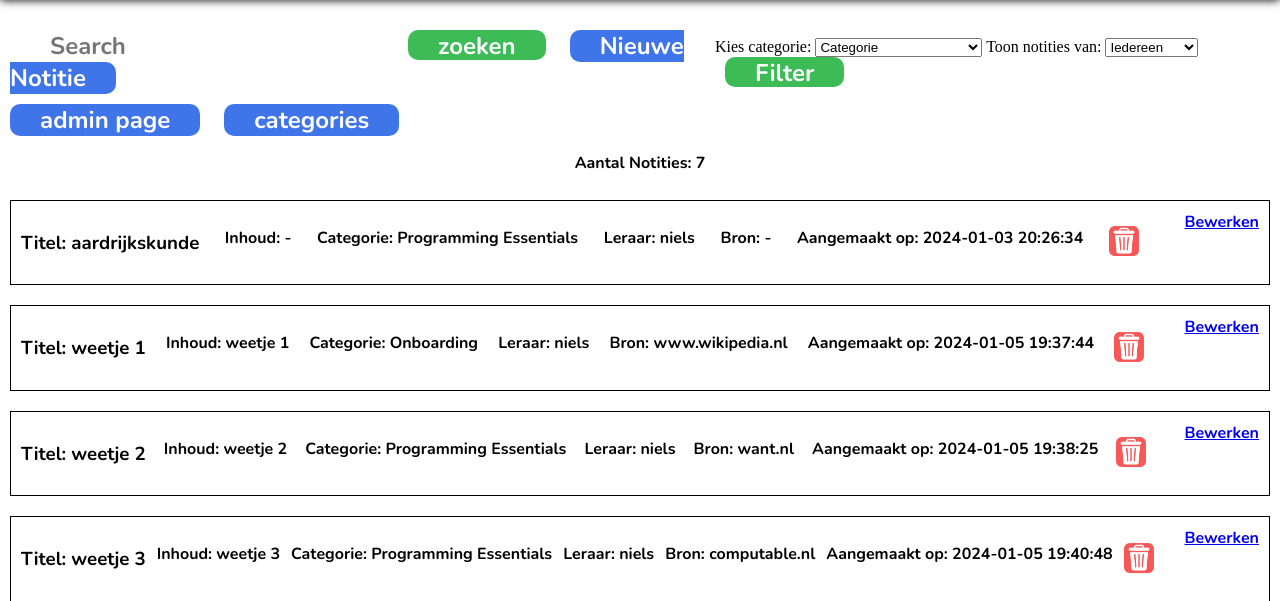
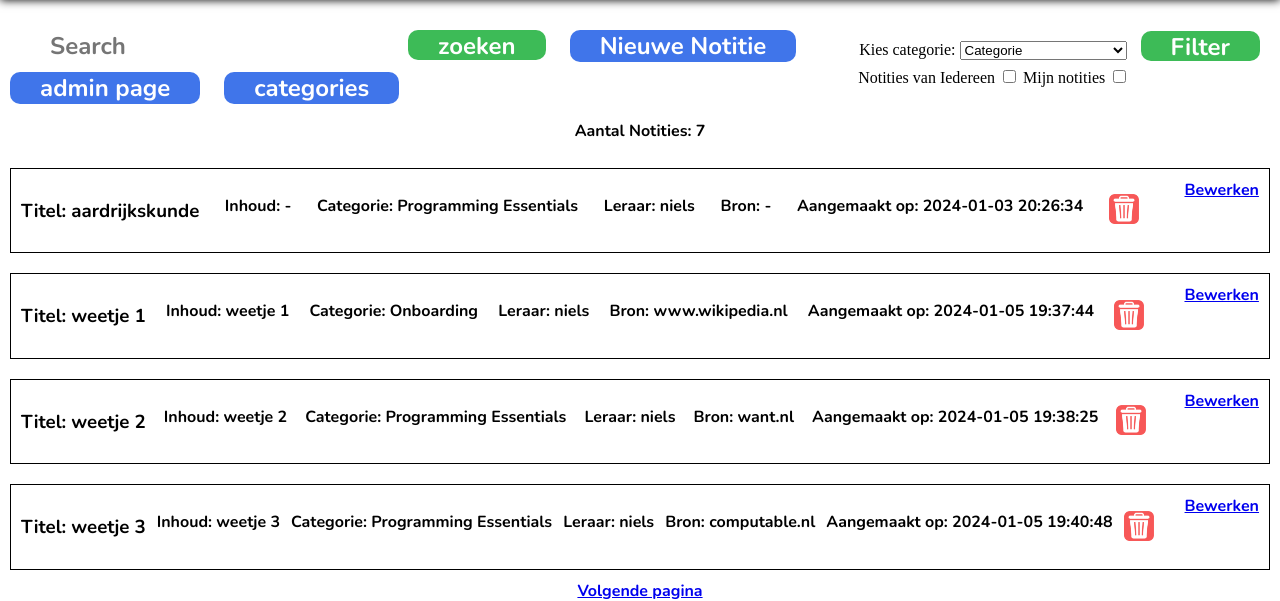
Before and after one commit to Adam-1052189/WP2_security, a Flask app: page /overzicht in a window 1280 px wide. Shown: the part 364-965 px from the top of the page. Run offline with Flask 3, Linux system fonts and the light colour scheme; the visitor is signed in with stand-in values (Sample User, id 1); data comes from the database, SQL or seed files in the repository.

Commit message:
Selectieboxen voor prive/alle notities + CSS

```diff
--- a/Project_Files/static/overzicht.css
+++ b/Project_Files/static/overzicht.css
@@ -133,3 +133,9 @@ section p {
     width: 30px;
     height: 30px;
 }
+.selectieboxen-notities {
+    border: none;
+    padding-right: 50px;
+    position: absolute;
+    margin-left: -13px;
+}
--- a/Project_Files/templates/Overzicht_notities.html
+++ b/Project_Files/templates/Overzicht_notities.html
@@ -24,14 +24,13 @@
                 {% endfor %}
             </select>
 
-            </select>
+            <fieldset class="selectieboxen-notities">
+                <label for="all_users">Notities van Iedereen</label>
+                <input type="checkbox" name="user_filter" value="all" id="all_users">
 
-            <label for="user_filter">Toon notities van:</label>
-            <select name="user_filter" id="user_filter">
-                <option value="all">Iedereen</option>
-                <option value="current_user">Mijn notities</option>
-            </select>
-
+                <label for="current_user">Mijn notities</label>
+                <input type="checkbox" name="user_filter" value="current_user" id="current_user">
+            </fieldset>
         <button class="button-Filter" type="submit">Filter</button>
     </form>
     </div>
```
